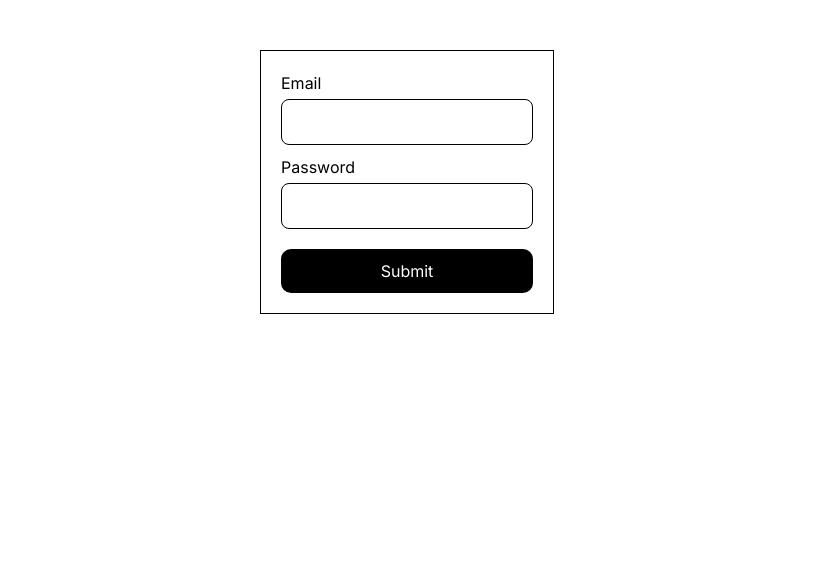
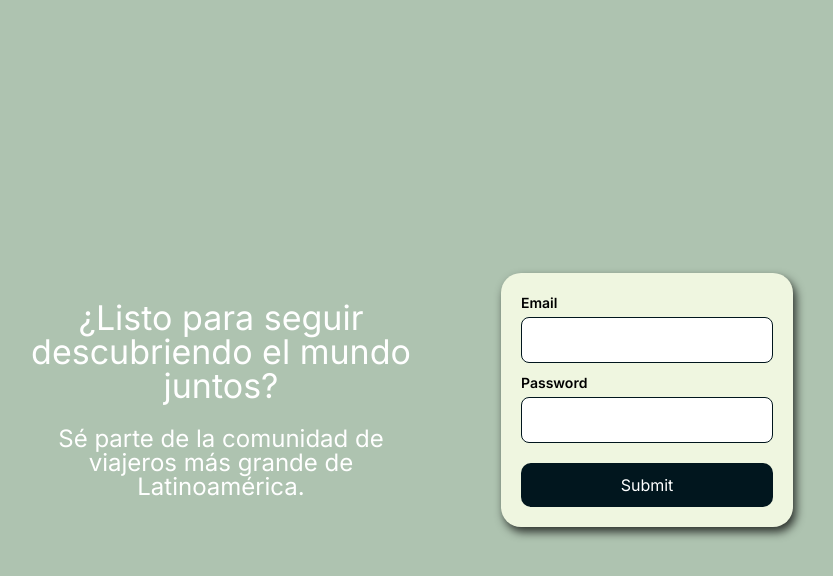
Before and after one commit to robertmedinasb/travel-book, a Next.js app: page /log-in in a window 1280 px wide. Shown: the top 576 px of the page, without its empty margins (233-1066 px from the left). Built offline with nearby package versions, Linux system fonts and the light colour scheme.

Commit message:
feat: create FormView layout and change styles on Login

```diff
--- /dev/null
+++ b/src/app/layouts/FormView/FormView.tsx
@@ -0,0 +1,28 @@
+import { FC, PropsWithChildren } from 'react';
+import FormViewStyles from './styles/FormView.module.scss';
+
+interface FormViewLayoutProps {
+  title: string;
+  description: string;
+}
+
+export const FormViewLayout: FC<PropsWithChildren<FormViewLayoutProps>> = ({
+  children,
+  title,
+  description,
+}) => {
+  return (
+    <div className={FormViewStyles.container}>
+      <div className="sm:h-full flex flex-col align-center sm:justify-center">
+        <div className="text-center">
+          <h1 className={FormViewStyles.title}>{title}</h1>
+          <br />
+          <p className={FormViewStyles.description}>{description}</p>
+        </div>
+      </div>
+      <div className="sm:h-full flex flex-col align-center sm:justify-center">
+        {children}
+      </div>
+    </div>
+  );
+};
--- /dev/null
+++ b/src/app/layouts/FormView/styles/FormView.module.scss
@@ -0,0 +1,31 @@
+@import '@/styles/colors.module.scss';
+
+.container {
+  background-color: $secondary-color;
+  display: flex;
+  flex-wrap: wrap;
+  justify-content: center;
+  align-items: center;
+  height: 100vh;
+  width: 100vw;
+  gap: 5rem;
+  @media (max-width: 640px){
+    flex-direction: column;
+  }
+}
+
+.title {
+  color: $white;
+  font-size: 34px;
+  max-width: 400px;
+  line-height: 100%;
+  margin: 0 auto;
+}
+
+.description {
+  color: $white;
+  font-size: 24px;
+  max-width: 400px;
+  line-height: 100%;
+  margin: 0 auto;
+}
--- a/src/app/log-in/page.tsx
+++ b/src/app/log-in/page.tsx
@@ -1,5 +1,13 @@
 import { LogInForm } from '@/components/LogInForm/LogInForm';
+import { FormViewLayout } from '../layouts/FormView/FormView';
 
 export default function LogIn() {
-  return <LogInForm />;
+  return (
+    <FormViewLayout
+      title="¿Listo para seguir descubriendo el mundo juntos?"
+      description="Sé parte de la comunidad de viajeros más grande de Latinoamérica."
+    >
+      <LogInForm />
+    </FormViewLayout>
+  );
 }
--- a/src/components/LogInForm/LogInForm.tsx
+++ b/src/components/LogInForm/LogInForm.tsx
@@ -20,6 +20,7 @@ export const LogInForm = () => {
         fieldName={'password'}
         placeholder="type your password here"
         title="Password"
+        type="password"
       />
       <button type="submit" className={loginFormStyles.submitButton}>
         Submit
--- a/src/components/LogInForm/styles/LoginForm.module.scss
+++ b/src/components/LogInForm/styles/LoginForm.module.scss
@@ -1,18 +1,23 @@
+@import '@/styles/colors.module.scss';
+
 .form {
   width: fit-content;
   margin: 50px auto;
   min-width: 250px;
-  border: 1px solid #000000;
   display: flex;
   flex-direction: column;
   align-items: center;
   gap: 10px;
   padding: 20px;
+  border-radius: 20px;
+  background-color: $beige;
+  box-shadow: 3px 5px 10px 0px rgba(0,0,0,0.75);
 }
 
 .submitButton{
   color: #ffffff;
-  background: #000000;
+  background: $rich-black;
+  font-size: 16px;
   padding: 10px;
   width: 100%;
   border-radius: 10px;
--- a/src/components/TextField/TextField.tsx
+++ b/src/components/TextField/TextField.tsx
@@ -1,3 +1,5 @@
+'use client';
+
 import { FC } from 'react';
 import textFieldStyles from './styles/TextField.module.scss';
 import { UseFormReturn } from 'react-hook-form';
@@ -8,17 +10,25 @@ interface TextFieldProps {
   title: string;
   form: UseFormReturn<LoginForm>;
   fieldName: keyof LoginForm;
+  type?: 'text' | 'password';
 }
 
-export const TextField: FC<TextFieldProps> = ({ form, title, fieldName }) => {
+export const TextField: FC<TextFieldProps> = ({
+  form,
+  title,
+  fieldName,
+  type = 'text',
+}) => {
   return (
     <div className="flex flex-col gap-1 w-full">
-      <label htmlFor={fieldName}>{title}</label>
+      <label className="font-semibold text-sm" htmlFor={fieldName}>
+        {title}
+      </label>
       <input
         className={textFieldStyles.textField}
         id={fieldName}
+        type={type}
         {...form.register(fieldName)}
-        type="text"
       />
     </div>
   );
--- a/src/components/TextField/styles/TextField.module.scss
+++ b/src/components/TextField/styles/TextField.module.scss
@@ -1,6 +1,8 @@
+@import '@/styles/colors.module.scss';
+
 .textField {
   padding: 10px 8px;
-  border: 1px solid #000000;
+  border: 1px solid $rich-black;
   border-radius: 8px;
   width: 100%;
 }
--- /dev/null
+++ b/src/styles/colors.module.scss
@@ -0,0 +1,7 @@
+$rich-black: #01161E;
+$midnight-green: #124559;
+$primary-color: #598392;
+$secondary-color: #AEC3B0;
+$beige: #EFF6E0;
+$white: #ffffff;
+$black: #000000;
```
